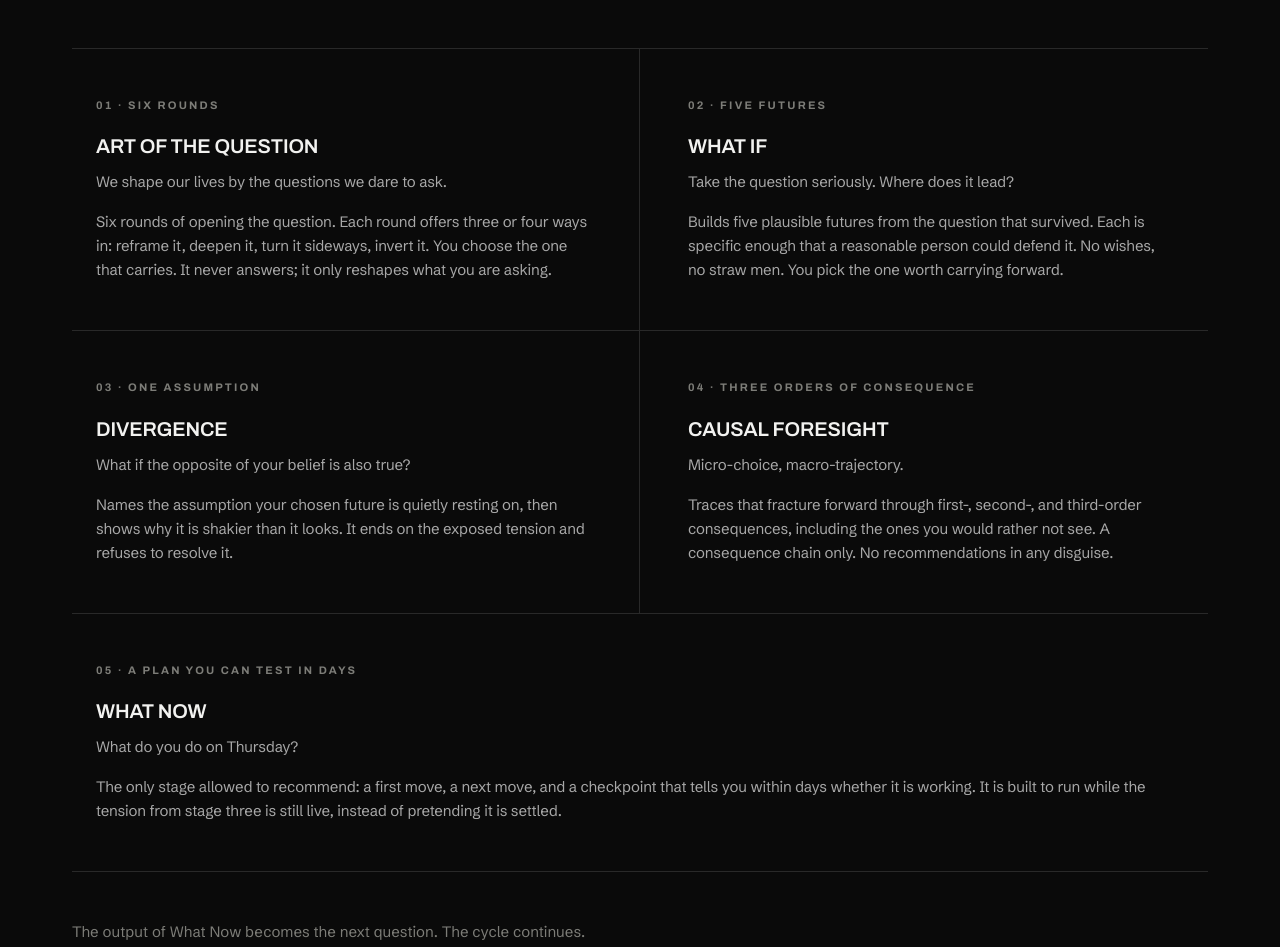
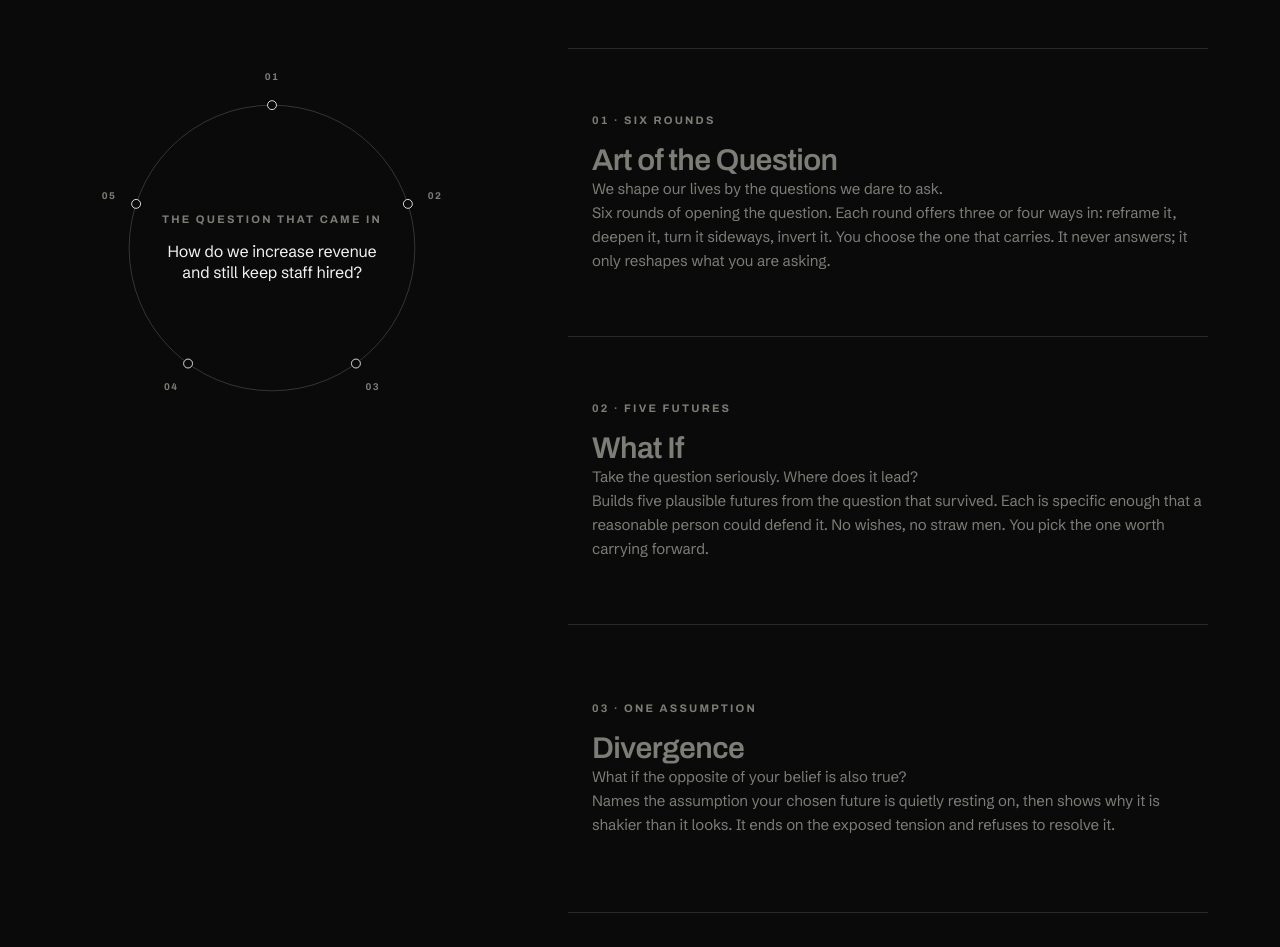
Before and after one commit to bryanengel72/noetic-synthesis-new, a website: page index.html in a window 1280 px wide. Shown: the part 5440-6387 px from the top of the page. Drawn offline with Linux system fonts and the light colour scheme.

Commit message:
Cycle section: the loop ring (branch preview)
Five stages, one loop, drawn. A 1px ink ring on the left draws itself
as the six stage rows scroll past the middle of the viewport; the five
stops fill as they are reached and the closing arc returns to stop one.
The ring's centre shows the question that came in, then each stage's
line from the real 3 September run (read from the trace so the two
never disagree), then the question that went out. The two-by-two card
grid becomes a single column so the scroll length drives the loop;
upcoming stages sit faint, the active one carries the rule.

Phones get the ring drawn once above the stack. Reduced motion gets a
drawn ring and every stage in full ink.

Co-Authored-By: Claude Fable 5.1 <noreply@anthropic.com>

```diff
--- a/index.html
+++ b/index.html
@@ -205,31 +205,41 @@ html[data-theme="light"] .plate{--pl-muted:#a8a8a8;--pl-faint:#7d7d78;--pl-line:
 @media(max-width:820px){.ledger{grid-template-columns:1fr;column-gap:0}.ledger-item{border-right:none;padding:var(--s24) 0;border-bottom:1px solid var(--pl-line)}.ledger-item:last-child{border-bottom:none}.ledger-num{font-size:clamp(48px,14vw,64px)}}
 @media(max-width:820px){.ledger{grid-template-columns:1fr;column-gap:0}.ledger-item{border-right:none;padding:var(--s24) 0;border-bottom:1px solid var(--line)}.ledger-item:last-child{border-bottom:none}.ledger-num{font-size:clamp(48px,14vw,64px)}}
 
-.cycle-grid{display:grid;grid-template-columns:repeat(2,1fr);margin-top:var(--s64);border-top:1px solid var(--line)}
-@media(max-width:720px){.cycle-grid{grid-template-columns:1fr}}
-.agent-card{padding:var(--s48) var(--s48) var(--s48) var(--s24);position:relative;border-bottom:1px solid var(--line)}
-.agent-card:nth-child(odd){border-right:1px solid var(--line)}
-.agent-card:nth-child(even){padding-left:var(--s48)}
-.agent-card:last-child:nth-child(odd){grid-column:1/-1;border-right:none}
-@media(max-width:720px){.agent-card{border-right:none !important;padding-left:var(--s24) !important;padding-right:0}}
-.agent-card::before{content:'';position:absolute;left:0;top:var(--s48);bottom:var(--s48);width:2px;background:var(--text);transform:scaleY(0);transform-origin:top;transition:transform .45s var(--ease)}
-.agent-card:nth-child(even)::before{left:var(--s24)}
-@media(max-width:720px){.agent-card:nth-child(even)::before{left:0}}
-.agent-card:hover::before{transform:scaleY(1)}
-.agent-card h3{font-family:var(--display);font-variation-settings:'wdth' 112;font-weight:600;
-  font-size:20px;letter-spacing:-.008em;text-transform:uppercase;margin-bottom:var(--s8);
-  transition:transform .45s var(--ease)}
-.agent-card:hover h3{transform:translateX(12px)}
-.agent-tag{color:var(--faint);font-size:15px;margin-bottom:var(--s16);letter-spacing:-.011em}
-.agent-card p{color:var(--muted);font-size:15px;letter-spacing:-.011em}
-.agent-card .label{display:block;margin-bottom:var(--s16)}
-.cycle-loop{margin-top:var(--s48);color:var(--faint);font-size:15px}
+/* The loop: one ring draws itself as the five stages scroll past. Its centre
+   carries the real run's line for the active stage, read from the trace so
+   the two can never disagree. Phones get the ring drawn once, no scrub. */
+.loop{display:grid;grid-template-columns:minmax(280px,400px) minmax(0,1fr);gap:var(--s96);margin-top:var(--s64);align-items:start}
+.loop-ring{position:sticky;top:clamp(96px,calc(50vh - 200px),30vh);width:100%;max-width:400px;aspect-ratio:1}
+.ring{width:100%;height:100%;overflow:visible;display:block}
+.ring-track{fill:none;stroke:var(--line2);stroke-width:1}
+.ring-arc{fill:none;stroke:var(--text);stroke-width:1.5;stroke-linecap:round;transform:rotate(-90deg);transform-origin:200px 200px;transition:stroke-dashoffset .4s var(--ease)}
+.ring-stop{fill:var(--bg);stroke:var(--text);stroke-width:1;transition:fill .3s}
+.ring-stop.on{fill:var(--text)}
+.ring-num{font-family:var(--display);font-variation-settings:'wdth' 92;font-size:11px;font-weight:700;letter-spacing:.14em;fill:var(--faint);text-anchor:middle;dominant-baseline:central;transition:fill .3s}
+.ring-stop.on+.ring-num{fill:var(--text)}
+.ring-center{position:absolute;inset:0;display:grid;place-items:center;text-align:center;padding:21%;pointer-events:none}
+.ring-center>div{transition:opacity .18s ease,transform .18s ease}
+.loop.swap .ring-center>div{opacity:0;transform:translateY(4px)}
+.ring-stage{display:block;margin-bottom:var(--s12)}
+.ring-line{font-family:var(--sans);font-size:16px;line-height:1.35;letter-spacing:-.014em;color:var(--text);margin:0}
+.ring-line.long{font-size:13.5px}
+.loop-stages{list-style:none;margin:0;padding:0;border-top:1px solid var(--line)}
+.stage{position:relative;padding:var(--s48) 0 var(--s48) var(--s24);border-bottom:1px solid var(--line);min-height:36vh;display:flex;flex-direction:column;justify-content:center}
+.stage::before{content:'';position:absolute;left:0;top:var(--s48);bottom:var(--s48);width:2px;background:var(--text);transform:scaleY(0);transform-origin:top;transition:transform .45s var(--ease)}
+.stage.on::before{transform:scaleY(1)}
+.stage .label{display:block;margin-bottom:var(--s16)}
+.stage h3{font-family:var(--display);font-variation-settings:'wdth' 112;font-weight:600;font-size:clamp(22px,2.4vw,30px);line-height:1.05;letter-spacing:-.02em;color:var(--faint);transition:color .35s}
+.stage p{color:var(--faint);font-size:15px;letter-spacing:-.011em;transition:color .35s}
+.stage .agent-tag{color:var(--faint)}
+.stage.on h3,.stage.done h3{color:var(--text)}
+.stage.on p,.stage.done p{color:var(--muted)}
+.stage.on .agent-tag{color:var(--text)}
+.stage-return h3{font-weight:400;font-variation-settings:'wdth' 118}
+@media(max-width:820px){.loop{grid-template-columns:1fr;gap:var(--s48)}.loop-ring{position:relative;top:auto;max-width:320px;margin:0 auto}.stage{min-height:0}}
 .cycle-run{margin-top:var(--s32);display:flex;gap:var(--s24);align-items:baseline;flex-wrap:wrap}
 .cycle-run-link{font-family:var(--display);font-variation-settings:'wdth' 100;font-weight:600;font-size:14px;letter-spacing:.04em;color:var(--bg);background:var(--text);padding:var(--s12) var(--s24);text-decoration:none;transition:opacity .2s}
 .cycle-run-link:hover{opacity:.85}
 .cycle-run-note{font-size:14px;color:var(--faint);max-width:44ch}
-.cycle-loop a{color:var(--muted);text-decoration:none;border-bottom:1px solid var(--line);transition:color .2s,border-color .2s}
-.cycle-loop a:hover{color:var(--text);border-bottom-color:var(--text)}
 
 .trace-sect{background:var(--bg2);border-top:1px solid var(--line);border-bottom:1px solid var(--line)}
 .trace{margin-top:var(--s64);position:relative;max-width:780px;list-style:none}
@@ -349,7 +359,7 @@ footer{border-top:1px solid var(--line);padding:var(--s48) 0;font-size:13px;colo
 .hero-media img{opacity:1;transition:none}
 .trace::before{transform:scaleY(1);transition:none}
 .trace-dot{transform:none;transition:none}
-.agent-card::before,.agent-card h3{transition:none}
+.stage::before,.stage h3,.stage p,.ring-arc,.ring-stop,.ring-num,.ring-center>div{transition:none}
 .grain{animation:none}
 html{scroll-behavior:auto}
 }
@@ -557,39 +567,57 @@ html{scroll-behavior:auto}
     <p class="label reveal">The Noetic Innovation Cycle</p>
     <h2 id="cycle-heading" class="reveal">Five stages. <span class="wide">One loop.</span></h2>
     <p class="lede reveal">You bring one question you're actually sitting with. Five agents take it in turn: one reshapes it, one builds futures from it, one attacks the assumption underneath, one traces the consequences, and one turns what's left into a plan. About ten minutes and six choices along the way. You leave with a decision you can defend, and the next question it raised.</p>
-    <div class="cycle-grid reveal stagger">
-      <article class="agent-card">
+    <div class="loop reveal">
+      <div class="loop-ring" aria-hidden="true">
+        <svg class="ring" viewBox="-24 -24 448 448">
+          <circle class="ring-track" cx="200" cy="200" r="160"/>
+          <circle class="ring-arc" cx="200" cy="200" r="160"/>
+        <g><circle class="ring-stop" cx="200.0" cy="40.0" r="5"/><text class="ring-num" x="200.0" y="8.0">01</text></g>
+        <g><circle class="ring-stop" cx="352.2" cy="150.6" r="5"/><text class="ring-num" x="382.6" y="140.7">02</text></g>
+        <g><circle class="ring-stop" cx="294.0" cy="329.4" r="5"/><text class="ring-num" x="312.9" y="355.3">03</text></g>
+        <g><circle class="ring-stop" cx="106.0" cy="329.4" r="5"/><text class="ring-num" x="87.1" y="355.3">04</text></g>
+        <g><circle class="ring-stop" cx="47.8" cy="150.6" r="5"/><text class="ring-num" x="17.4" y="140.7">05</text></g>
+        </svg>
+        <div class="ring-center"><div><span class="label ring-stage"></span><p class="ring-line"></p></div></div>
+      </div>
+      <ol class="loop-stages">
+      <li class="stage">
         <span class="label">01 · Six rounds</span>
         <h3>Art of the Question</h3>
         <p class="agent-tag">We shape our lives by the questions we dare to ask.</p>
         <p>Six rounds of opening the question. Each round offers three or four ways in: reframe it, deepen it, turn it sideways, invert it. You choose the one that carries. It never answers; it only reshapes what you are asking.</p>
-      </article>
-      <article class="agent-card">
+      </li>
+      <li class="stage">
         <span class="label">02 · Five futures</span>
         <h3>What If</h3>
         <p class="agent-tag">Take the question seriously. Where does it lead?</p>
         <p>Builds five plausible futures from the question that survived. Each is specific enough that a reasonable person could defend it. No wishes, no straw men. You pick the one worth carrying forward.</p>
-      </article>
-      <article class="agent-card">
+      </li>
+      <li class="stage">
         <span class="label">03 · One assumption</span>
         <h3>Divergence</h3>
         <p class="agent-tag">What if the opposite of your belief is also true?</p>
         <p>Names the assumption your chosen future is quietly resting on, then shows why it is shakier than it looks. It ends on the exposed tension and refuses to resolve it.</p>
-      </article>
-      <article class="agent-card">
+      </li>
+      <li class="stage">
         <span class="label">04 · Three orders of consequence</span>
         <h3>Causal Foresight</h3>
         <p class="agent-tag">Micro-choice, macro-trajectory.</p>
         <p>Traces that fracture forward through first-, second-, and third-order consequences, including the ones you would rather not see. A consequence chain only. No recommendations in any disguise.</p>
-      </article>
-      <article class="agent-card">
+      </li>
+      <li class="stage">
         <span class="label">05 · A plan you can test in days</span>
         <h3>What Now</h3>
         <p class="agent-tag">What do you do on Thursday?</p>
         <p>The only stage allowed to recommend: a first move, a next move, and a checkpoint that tells you within days whether it is working. It is built to run while the tension from stage three is still live, instead of pretending it is settled.</p>
-      </article>
+      </li>
+      <li class="stage stage-return">
+        <span class="label">Back to 01 · The next question</span>
+        <h3>The output of What Now becomes the next question.</h3>
+        <p>The checkpoint from stage five is a question again, sharper than the one that came in. The cycle continues.</p>
+      </li>
+      </ol>
     </div>
-    <p class="cycle-loop reveal">The output of What Now becomes the next question. The cycle continues.</p>
     <p class="cycle-run reveal"><a class="cycle-run-link" href="cycle.html">Run the cycle</a><span class="cycle-run-note">Free, no account, about ten minutes. Six rounds, five futures, one fracture, its consequences, and a plan.</span></p>
   </div>
 </section>
@@ -714,6 +742,40 @@ document.querySelectorAll('.reveal').forEach(el=>io.observe(el));
   new IntersectionObserver((es,o)=>{es.forEach(e=>{if(e.isIntersecting){run();o.disconnect()}})},{threshold:0.12,rootMargin:'0px 0px -7% 0px'}).observe(ledger);
 })();
 
+// The loop ring. Progress runs 0 -> 1 as the six stage rows pass the middle of
+// the viewport; the centre shows the question that came in, then each stage's
+// line from the trace, then the question that went out.
+(function(){
+  const loop=document.querySelector('.loop');if(!loop)return;
+  const arc=loop.querySelector('.ring-arc'),stops=[...loop.querySelectorAll('.ring-stop')],stages=[...loop.querySelectorAll('.stage')];
+  const stageEl=loop.querySelector('.ring-stage'),lineEl=loop.querySelector('.ring-line');
+  const C=2*Math.PI*160;arc.style.strokeDasharray=C;arc.style.strokeDashoffset=C;
+  const txt=sel=>{const e=document.querySelector(sel);return e?e.textContent.trim():''};
+  const tq=[...document.querySelectorAll('.trace .trace-q')].map(e=>e.textContent.trim());
+  const states=[{k:'The question that came in',q:txt('.turn-in .tq')}]
+    .concat(stages.slice(0,5).map((st,i)=>({k:st.querySelector('h3').textContent,q:tq[i]||st.querySelector('.agent-tag').textContent})))
+    .concat([{k:'The question that went out',q:txt('.turn-out .tq')||tq[5]||''}]);
+  const still=matchMedia('(prefers-reduced-motion: reduce)').matches,narrow=matchMedia('(max-width: 820px)');
+  let cur=-1,swapTimer=0;
+  const show=i=>{if(i===cur)return;cur=i;const st=states[i];const apply=()=>{stageEl.textContent=st.k;lineEl.textContent=st.q;lineEl.classList.toggle('long',st.q.length>110)};
+    if(still){apply();return}
+    loop.classList.add('swap');clearTimeout(swapTimer);swapTimer=setTimeout(()=>{apply();loop.classList.remove('swap')},180)};
+  const paint=()=>{
+    if(still||narrow.matches){arc.style.strokeDashoffset=0;stages.forEach(s=>{s.classList.add('on');s.classList.remove('done')});stops.forEach(s=>s.classList.add('on'));show(0);return}
+    const y=scrollY+innerHeight*0.5,tops=stages.map(s=>s.getBoundingClientRect().top+scrollY);
+    let p=0,idx=0;
+    if(y>=tops[0]){let i=0;while(i<5&&y>=tops[i+1])i++;
+      if(i>=5){p=1;idx=6}else{const f=Math.min(1,Math.max(0,(y-tops[i])/(tops[i+1]-tops[i])));p=(i+f)/5;idx=i+1}}
+    arc.style.strokeDashoffset=C*(1-p);
+    stages.forEach((s,i)=>{s.classList.toggle('on',idx===i+1);s.classList.toggle('done',idx>i+1)});
+    stops.forEach((s,i)=>s.classList.toggle('on',idx===6||i<idx));
+    show(idx);
+  };
+  let ticking=false;const queue=()=>{if(ticking)return;ticking=true;requestAnimationFrame(()=>{paint();ticking=false})};
+  addEventListener('scroll',queue,{passive:true});addEventListener('resize',queue);narrow.addEventListener('change',paint);
+  paint();
+})();
+
 // Hero clip: the poster is in the HTML so first paint has the image; the
 // mp4 only loads for readers who accept motion, and the poster stays until
 // the clip is actually playing so the swap never flashes. The clip plays
```
